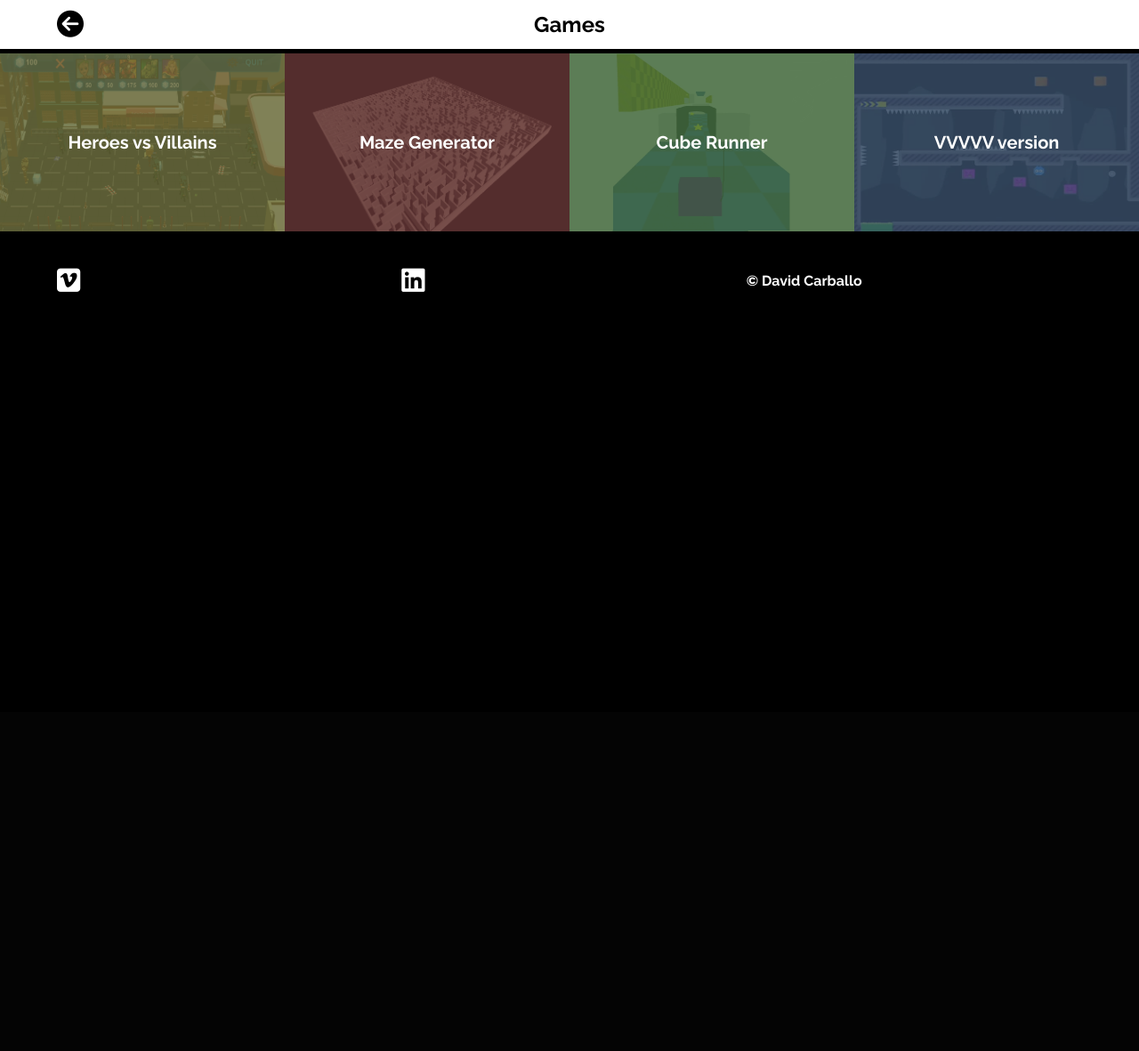
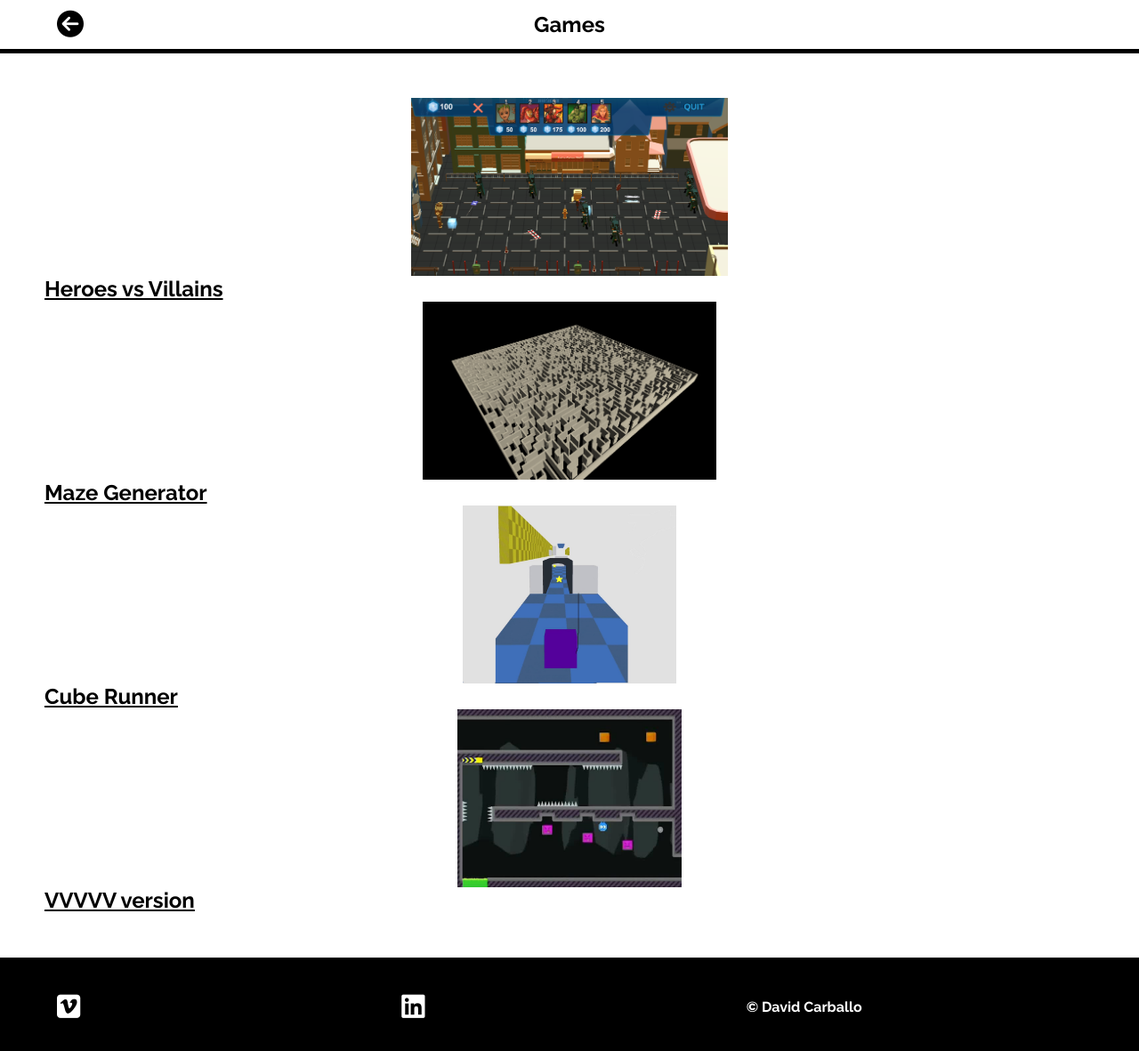
Before and after one commit to David-Carballo/David-Carballo.github.io, a PHP site: page /games.html in a window 1280 px wide. Shown: the whole page at 89% size. Before the commit the page ends 328 px from the top, so only its background shows below. Run offline with PHP 8.4, Linux system fonts and the light colour scheme; some libraries are stand-ins or nearby versions.

Commit message:
Add files via upload

```diff
--- a/css/style.css
+++ b/css/style.css
@@ -13,6 +13,7 @@ body {
 p{
     text-align: justify;
     padding-top: 20px;
+    padding-bottom: 20px;
 }
 
 .grid {
@@ -46,10 +47,8 @@ p{
     header{
         height: auto;
     	width: 100%;
-	background-image: linear-gradient(120deg,#EEEEEE, #aaaaaa);
-        padding-left: 100px;
-        padding-top: 100px;
-        padding: 100px;
+	    background-image: linear-gradient(120deg,#EEEEEE, #aaaaaa);
+        padding: 150px 100px 75px;
     }
     .img{
         width: 95%;
@@ -113,13 +112,11 @@ p{
     .item{
         width: 25%;
         height: 100%;
-        padding: 10px 20px;
         text-align: center;
     }
     .item:hover{
         width: 25%;
         height: 100%;
-        padding: 10px 20px;
         text-align: center;
         background: #555555;
     }
@@ -236,55 +233,57 @@ p{
         font-size: 30px;
     }
     .elements{
-        display: flex;
         flex-wrap: wrap;
         margin: 0px;
+        padding: 50px;
         border-style: solid none solid none;
         border-width: 5px;
         color: black;
+        background-color: white;
     }
-    .element{
+    .row{
+        display: flex;
+    }
+    .column {
+        flex: 50%;
+        padding: 20px 50px 20px;
+        border-color: grey;
+    }
+
+    .elements img{
+        display: block;
+        margin-left: auto;
+        margin-right: auto;
+        margin-top: auto;
         height: 200px;
-        width: 25%;
-        text-decoration: none;
     }
-    .red{
+
+/* STYLE CLASSES */
+    .red-bck{
         background-color: rgba(209, 113, 113, 0.4);
     }
-    .yellow{
+    .yellow-bck{
         background-color: rgba(208, 209, 113, 0.4);
     }
-    .green{
+    .green-bck{
         background-color: rgba(128, 209, 113, 0.4);
     }
-    .blue{
+    .blue-bck{
         background-color: rgba(113, 155, 209, 0.4);
     }
-    .element h2{
-        font-size: 20px;
-        text-align: center;
-        line-height: 200px;
-        color: white;
+    .developed{
+        font-size: 14px;
+        font-weight: bold;
     }
-    .element img{
-        text-align: none;
-        border: 0;
-        height: 200px;
-        width: inherit;
-        position: absolute;
-        opacity: 0.3;
-        z-index: -1;
+    .grey-font{
+        color: grey;
     }
-    .element:hover{
-        height: 200px;
-        width: 25%;
-        background-color: rgba(0, 0, 0, 0);
-    }
+
 
 /* MAIN - Skills */
 
     .skills{
-        padding: 20px 0;
+        padding: 20px 200px;
         display: grid;
         width: 90%;
         grid-template-rows: repeat(4, 1fr);
@@ -294,11 +293,11 @@ p{
         row-gap: 40px;
         overflow: hidden;
         align-items: center;
-
     }
     .skills h2,h3{
         grid-column: 1/-1;
         text-align: center;
+        font-size: 20px;
         width: 100%;
     }
 
@@ -307,16 +306,17 @@ p{
         height: 50px;
         display: flex;
         align-items: center;
-        background-color: rgba(255, 255, 255, 0.5);
+        background-color: rgba(155, 200, 255, 0.5);
         border-radius: 10px;
         border-style: solid;
         border-color: #ccc;
     }
     .stars{
         align-items: center;
+        color: red;
     }
     .text-skill i{
-        padding-left: 20px;
+        padding-left: 10px;
         text-align: right;
         align-content: right;
         font-size: 15px;
@@ -501,6 +501,10 @@ p{
         font-size: 1em;
     }
 
+    .column{
+        width: 100%;
+    }
+
     .text-skill{
         grid-column: 1/-1;
     }
```
